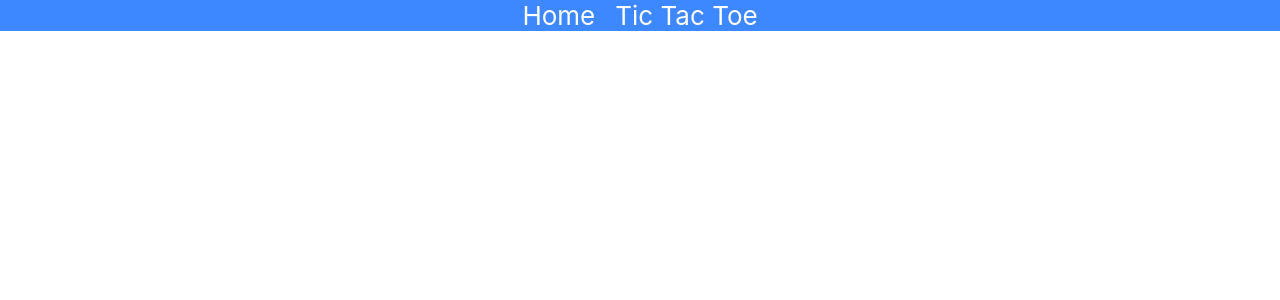
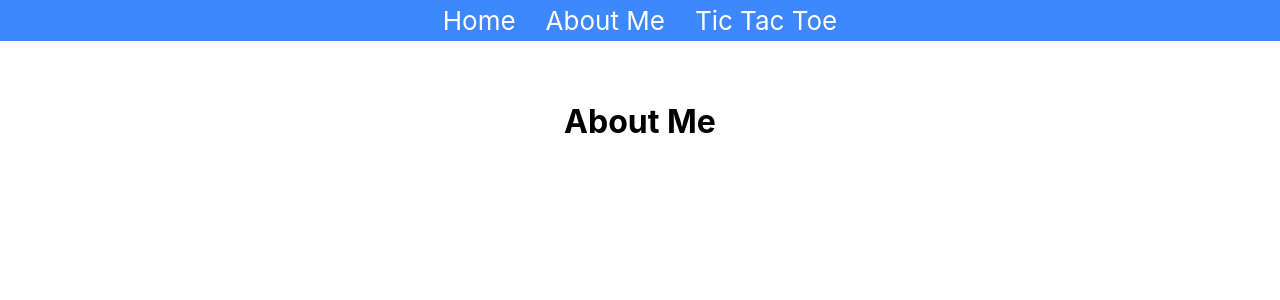
Before and after one commit to DmytroYesin/Portfolio_Project, a React (Create React App) app: page /about-me in a window 1280 px wide. Shown: the top 300 px of the page. Built offline with nearby package versions, Linux system fonts and the light colour scheme.

Commit message:
Added 'About Me', refactored directories

```diff
--- a/src/App.css
+++ b/src/App.css
@@ -27,20 +27,6 @@
   color: #fdf8ff;
 }
 
-.nav_bar_ul {
-  display: flex;
-  flex-direction: row;
-  color: white;
-}
-.nav_bar_ul a {
-   color: white;
-   margin: 10px;
-  text-decoration: none;
-}
-
-
-
-
 @keyframes App-logo-spin {
   from {
     transform: rotate(0deg);
--- a/src/App.tsx
+++ b/src/App.tsx
@@ -2,7 +2,7 @@ import React from 'react';
 // import logo from './logo.svg';
 // import Button from '@material-ui/core/Button';
 import './App.css';
-import Header from "./components/Header";
+import Header from "./components/Header/Header";
 import Main from "./components/Main";
 
 function App() {
--- a/src/components/Header.tsx
+++ /dev/null
@@ -1,18 +0,0 @@
-import React from 'react';
-// import Button from '@material-ui/core/Button';
-import { Link } from 'react-router-dom'
-import './../App.css';
-
-
-const Header = () => (
-    <header>
-        <nav>
-            <div className="nav_bar_ul">
-                <div><Link to='/'>Home</Link></div>
-                <div><Link to='/tic-tac-toe'>Tic Tac Toe</Link></div>
-            </div>
-        </nav>
-    </header>
-);
-
-export default Header;
--- /dev/null
+++ b/src/components/Header/Header.css
@@ -0,0 +1,15 @@
+.nav_bar_ul {
+  display: flex;
+  flex-direction: row;
+  color: white;
+}
+.nav_bar_ul a {
+   color: white;
+   margin: 10px;
+  text-decoration: none;
+}
+
+.menuItem {
+  padding: 5px;
+  font-size: 26px;
+}
--- /dev/null
+++ b/src/components/Header/Header.tsx
@@ -0,0 +1,18 @@
+import React from 'react';
+import { Link } from 'react-router-dom'
+import './Header.css';
+
+
+const Header = () => (
+    <header>
+        <nav>
+            <div className="nav_bar_ul">
+                <div className="menuItem"><Link to='/'>Home</Link></div>
+                <div className="menuItem"><Link to='/about-me'>About Me</Link></div>
+                <div className="menuItem"><Link to='/tic-tac-toe'>Tic Tac Toe</Link></div>
+            </div>
+        </nav>
+    </header>
+);
+
+export default Header;
--- a/src/components/Main.tsx
+++ b/src/components/Main.tsx
@@ -2,14 +2,15 @@ import React from 'react';
 import { Switch, Route } from 'react-router-dom';
 // import Button from '@material-ui/core/Button';
 import './../App.css';
-import Home from "./Pages/Home";
+import Home from "./Pages/Home/Home";
 import TicTac from "./Pages/TicTacToe/TicTac";
-
+import AboutMe from "./Pages/AboutMe/AboutMe";
 
 const Main = () => (
     <main>
       <Switch>
         <Route exact path='/' component={Home}/>
+        <Route path='/about-me' component={AboutMe}/>
         <Route path='/tic-tac-toe' component={TicTac}/>
       </Switch>
     </main>
--- /dev/null
+++ b/src/components/Pages/AboutMe/AboutMe.css
@@ -0,0 +1,5 @@
+.rootAboutMe {
+  display: flex;
+  flex-direction: column;
+  padding: 40px;
+}
--- a/src/components/Pages/Home.tsx
+++ b/src/components/Pages/AboutMe/AboutMe.tsx
@@ -1,13 +1,13 @@
 import React from 'react';
 // import Button from '@material-ui/core/Button';
 // import { Link } from 'react-router-dom'
-import './../../App.css';
+import './AboutMe.css';
 
 
-const Home = () => (
-    <div>
-        <h1>Welcome to Dmytro Yesin's Website!</h1>
+const AboutMe = () => (
+    <div className="rootAboutMe">
+        <h1>About Me</h1>
     </div>
 );
 
-export default Home;
+export default AboutMe;
--- /dev/null
+++ b/src/components/Pages/Home/Home.css
@@ -0,0 +1,5 @@
+.rootHome {
+  display: flex;
+  flex-direction: column;
+  padding: 40px;
+}
--- /dev/null
+++ b/src/components/Pages/Home/Home.tsx
@@ -0,0 +1,13 @@
+import React from 'react';
+// import Button from '@material-ui/core/Button';
+// import { Link } from 'react-router-dom'
+import './Home.css';
+
+
+const Home = () => (
+    <div className="rootHome">
+        <h1>Welcome to Dmytro Yesin's Website!</h1>
+    </div>
+);
+
+export default Home;
--- a/src/components/Pages/TicTacToe/TicTac.tsx
+++ b/src/components/Pages/TicTacToe/TicTac.tsx
@@ -221,7 +221,7 @@ class TicTac extends React.Component<{}, MyState> {
             if (this.state.autoplay && this.state.winning === 'play' && this.state.symbol !==  this.state.first_player_symbol) {
                 this.runAutoplay();
             }
-        }, 50)
+        }, 250)
     }
 
     render() {
```
